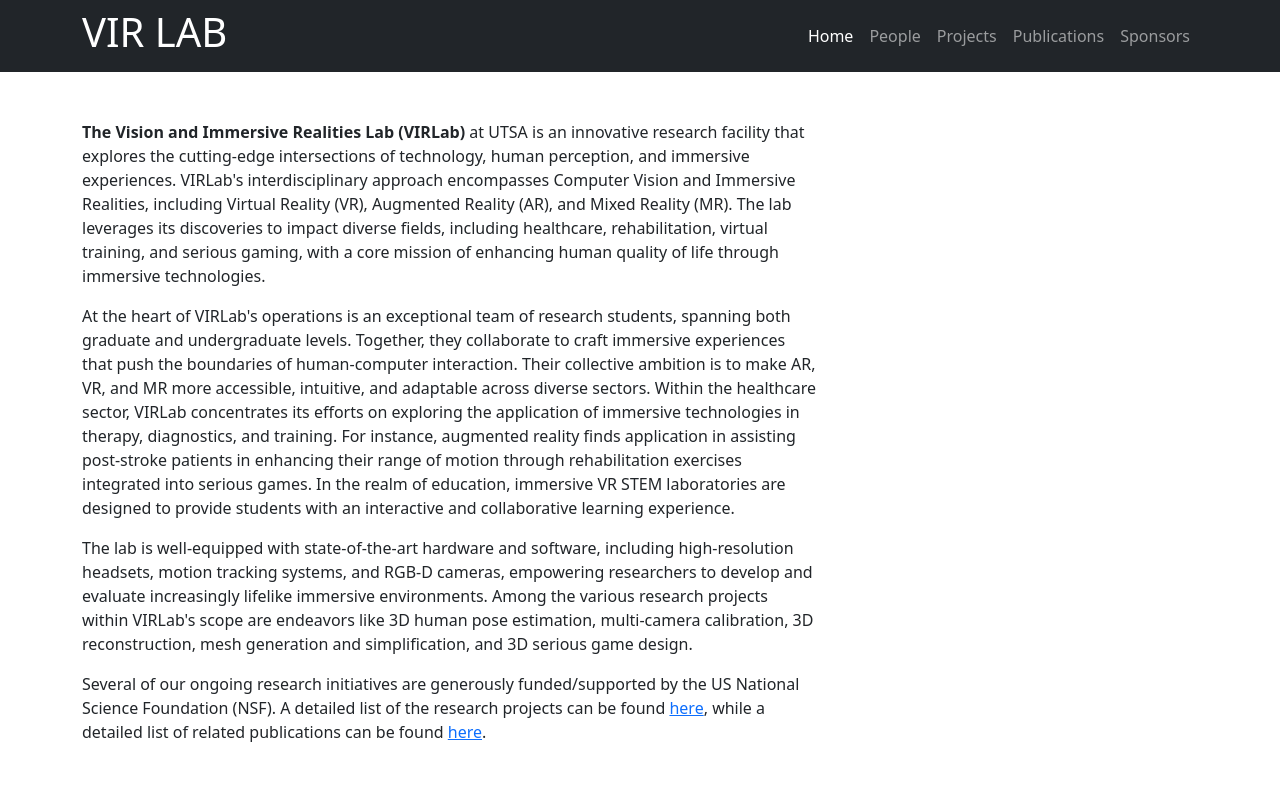
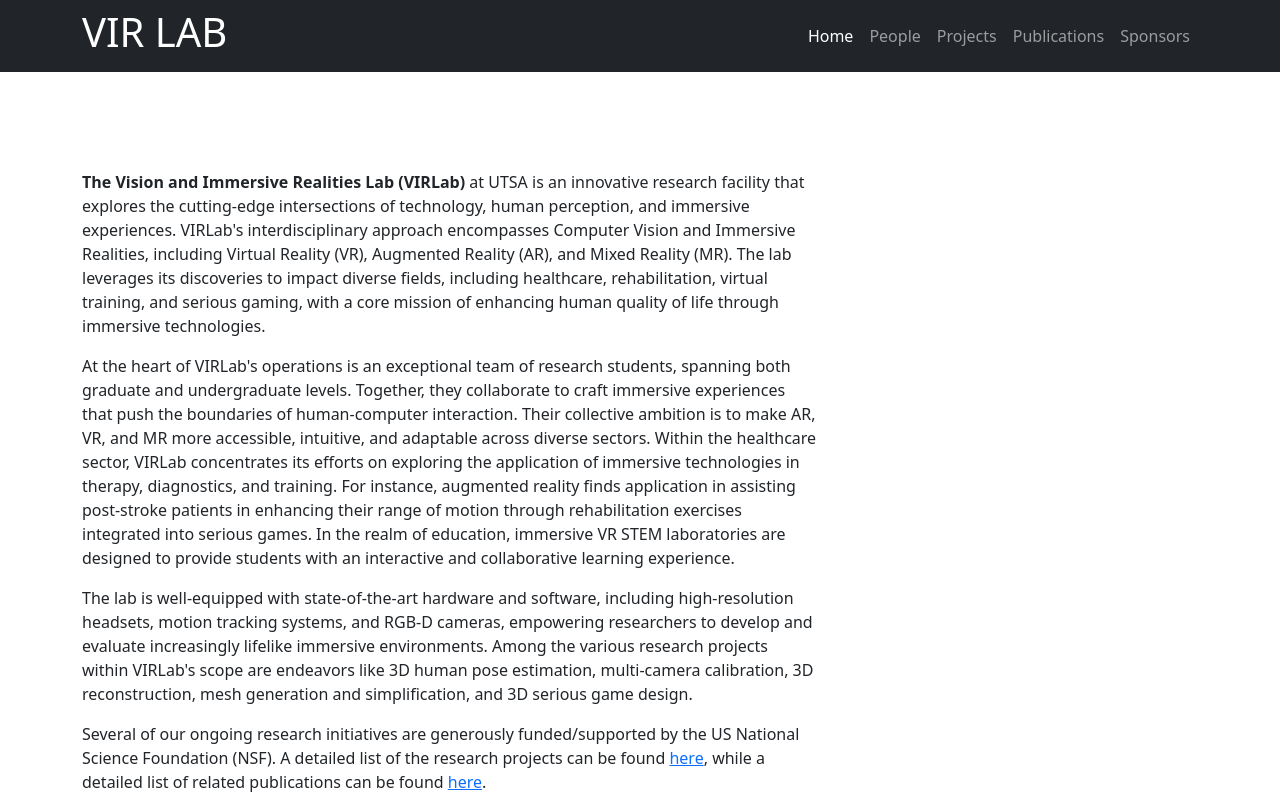
Before and after one commit to joshuasilva414/VIRLABWebsite, a Next.js app: page / in a window 1280 px wide. Shown: the top 800 px of the page. Built offline with nearby package versions, Linux system fonts and the light colour scheme.

Commit message:
changed thing

```diff
--- a/pages/index.js
+++ b/pages/index.js
@@ -34,9 +34,9 @@ return (
         <div class="container">
             <div class="row">
                 <div class="col-8">
-                    <div class="text-left mt-5">
+                    <div class="text-left mt-5" >
 
-                        <p><b>The Vision and Immersive Realities Lab (VIRLab) </b>at UTSA is an innovative research facility that explores the cutting-edge intersections of technology, human perception, and immersive experiences. VIRLab's interdisciplinary approach encompasses Computer Vision and Immersive Realities, including Virtual Reality (VR), Augmented Reality (AR), and Mixed Reality (MR). The lab leverages its discoveries to impact diverse fields, including healthcare, rehabilitation, virtual training, and serious gaming, with a core mission of enhancing human quality of life through immersive technologies.</p>
+                        <p style={{paddingTop: '50px'}}><b>The Vision and Immersive Realities Lab (VIRLab) </b>at UTSA is an innovative research facility that explores the cutting-edge intersections of technology, human perception, and immersive experiences. VIRLab's interdisciplinary approach encompasses Computer Vision and Immersive Realities, including Virtual Reality (VR), Augmented Reality (AR), and Mixed Reality (MR). The lab leverages its discoveries to impact diverse fields, including healthcare, rehabilitation, virtual training, and serious gaming, with a core mission of enhancing human quality of life through immersive technologies.</p>
                         <p>At the heart of VIRLab's operations is an exceptional team of research students, spanning both graduate and undergraduate levels. Together, they collaborate to craft immersive experiences that push the boundaries of human-computer interaction. Their collective ambition is to make AR, VR, and MR more accessible, intuitive, and adaptable across diverse sectors. Within the healthcare sector, VIRLab concentrates its efforts on exploring the application of immersive technologies in therapy, diagnostics, and training. For instance, augmented reality finds application in assisting post-stroke patients in enhancing their range of motion through rehabilitation exercises integrated into serious games. In the realm of education, immersive VR STEM laboratories are designed to provide students with an interactive and collaborative learning experience.
                         </p>
                         <p>The lab is well-equipped with state-of-the-art hardware and software, including high-resolution headsets, motion tracking systems, and RGB-D cameras, empowering researchers to develop and evaluate increasingly lifelike immersive environments. Among the various research projects within VIRLab's scope are endeavors like 3D human pose estimation, multi-camera calibration, 3D reconstruction, mesh generation and simplification, and 3D serious game design.</p>
```
